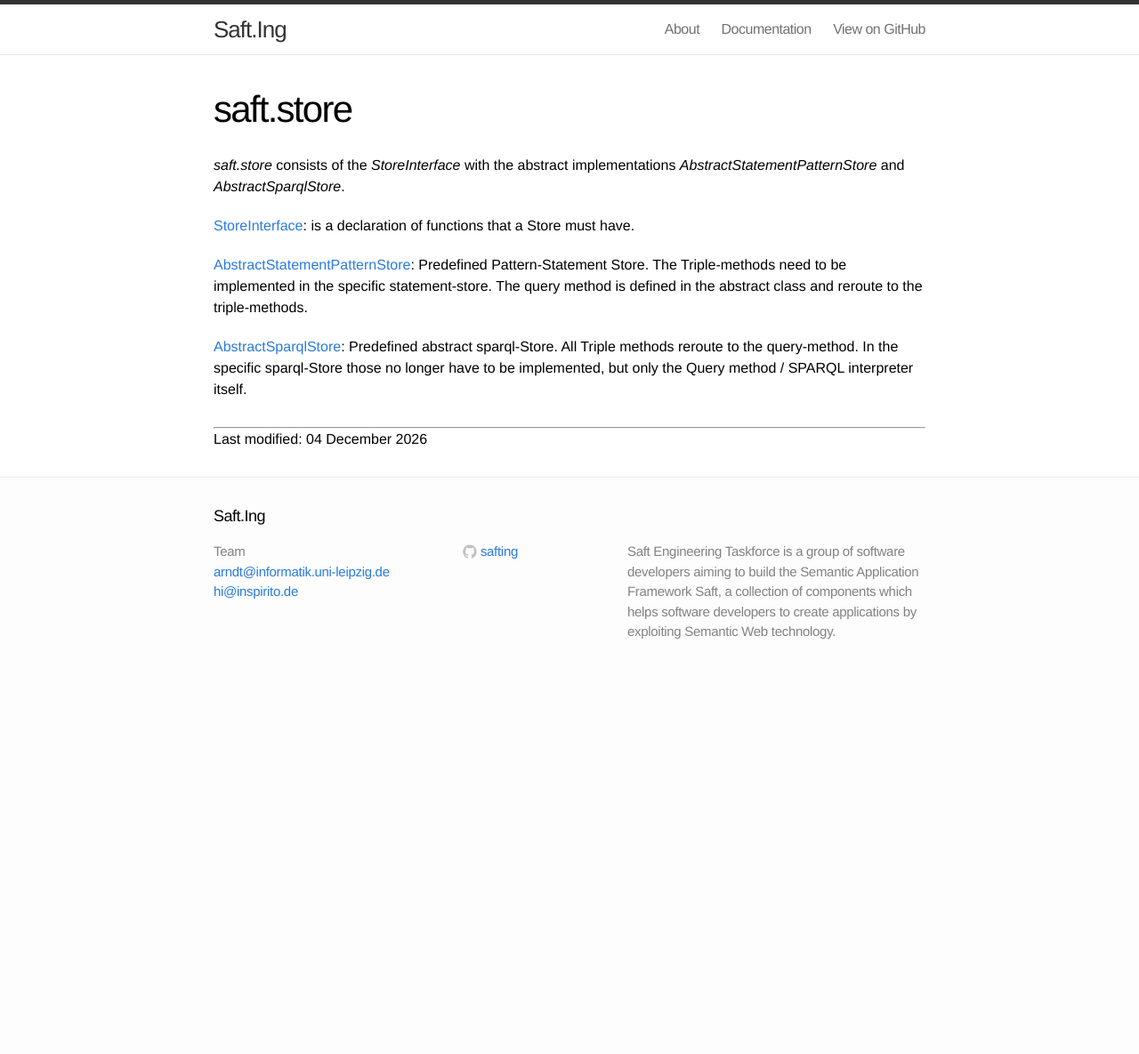
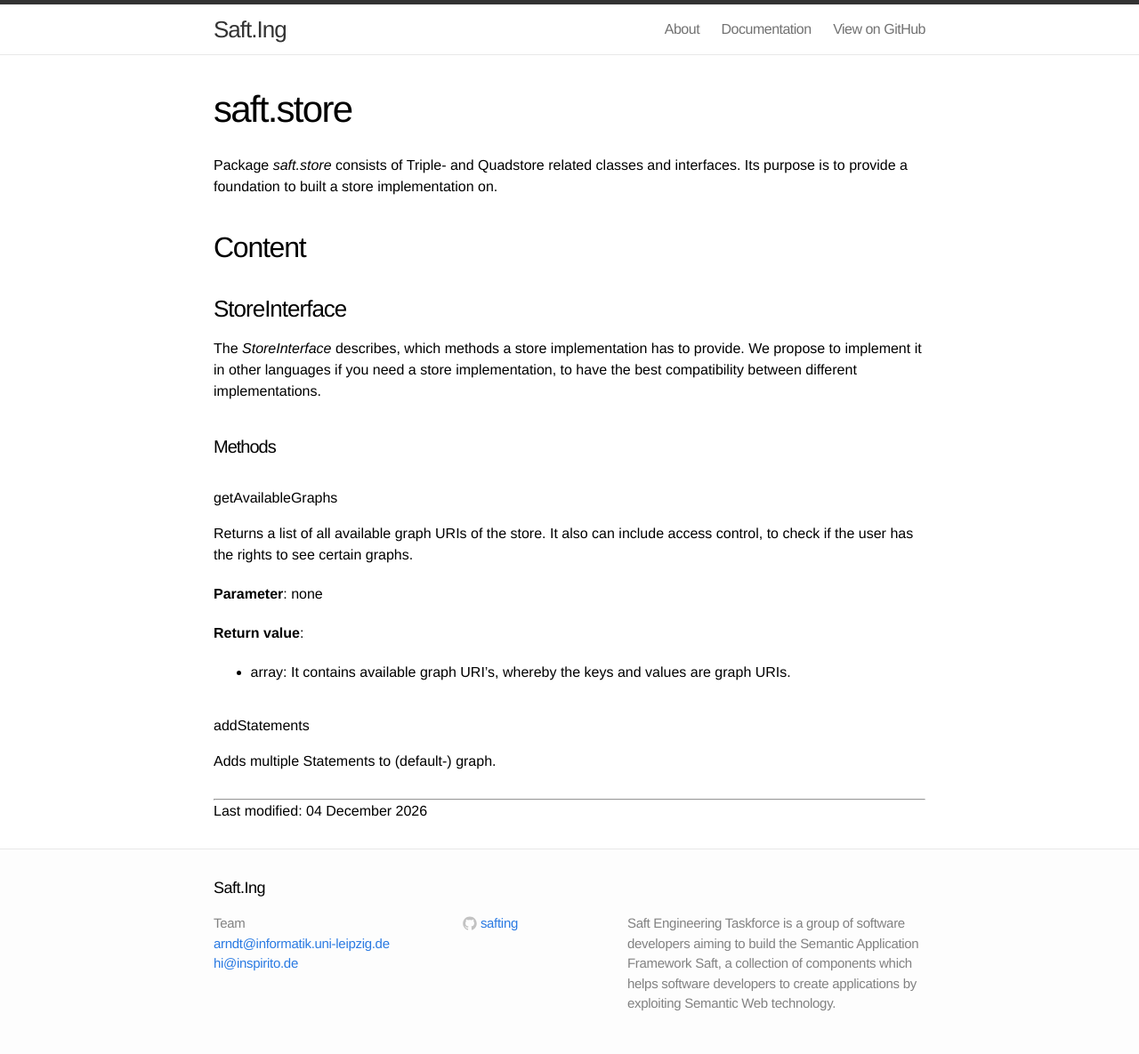
Before and after one commit to SaftIng/safting.github.io, a Jekyll site: the page built from doc/store.md, in a window 1280 px wide. Shown: the whole page at 89% size. Built offline with Jekyll 4.4.1, drawn with Linux system fonts in a browser that asks for light colours; before the commit the page ends 900 px from its top, so only the background shows below that.

Commit message:
Update store.md

```diff
--- a/doc/store.md
+++ b/doc/store.md
@@ -3,10 +3,26 @@ layout: doc
 title: saft.store
 ---
 
-_saft.store_ consists of the _StoreInterface_ with the abstract implementations _AbstractStatementPatternStore_ and _AbstractSparqlStore_.
+Package _saft.store_ consists of Triple- and Quadstore related classes and interfaces. Its purpose is to provide a foundation to built a store implementation on.
 
-[StoreInterface](https://github.com/AKSW/StoreInterface/blob/develop/src/Store/StoreInterface.php): is a declaration of functions that a Store must have.
+## Content
 
-[AbstractStatementPatternStore](https://github.com/AKSW/StoreInterface/blob/develop/src/Store/AbstractPatternFragmentTripleStore.php): Predefined Pattern-Statement Store. The Triple-methods need to be implemented in the specific statement-store. The query method is defined in the abstract class and reroute to the triple-methods.
+### StoreInterface
 
-[AbstractSparqlStore](https://github.com/AKSW/StoreInterface/blob/develop/src/Store/AbstractSparqlTripleStore.php): Predefined abstract sparql-Store. All Triple methods reroute to the query-method. In the specific sparql-Store those no longer have to be implemented, but only the Query method / SPARQL interpreter itself.
+The _StoreInterface_ describes, which methods a store implementation has to provide. We propose to implement it in other languages if you need a store implementation, to have the best compatibility between different implementations.
+
+#### Methods
+
+##### getAvailableGraphs
+
+Returns a list of all available graph URIs of the store. It also can include access control, to check if the user has the rights to see certain graphs.
+
+**Parameter**: none
+
+**Return value**:
+- array: It contains available graph URI's, whereby the keys and values are graph URIs.
+
+
+##### addStatements
+
+Adds multiple Statements to (default-) graph.
```
